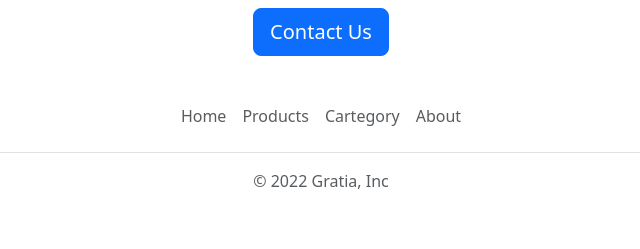
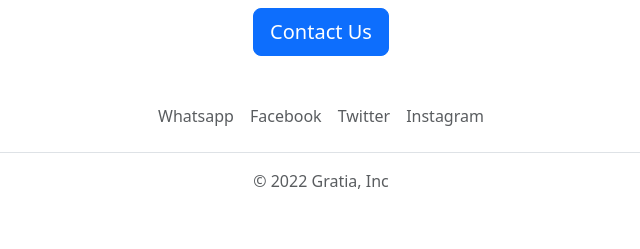
Before and after one commit to CalebMtuwetaM/web-dev, a Flask app: template templates/home.html in a window 1280 px wide. Shown: the part 810-1059 px from the top of the page, without its empty margins (319-959 px from the left). Run offline with Flask 3, Linux system fonts and the light colour scheme; the template is opened without the code that fills it, so the values that code supplies are empty.

Commit message:
added social media tags

```diff
--- a/templates/footer.html
+++ b/templates/footer.html
@@ -1,11 +1,11 @@
 <div class="container">
   <footer class="py-3 my-4">
     <ul class="nav justify-content-center border-bottom pb-3 mb-3">
-      <li class="nav-item"><a  target="_blank" href="https://gratia-shopping.onrender.com/" class="nav-link px-2 text-muted">Home</a></li>
-      <li class="nav-item"><a  target="_blank" href="https://gratia-shopping.onrender.com/" class="nav-link px-2 text-muted">Products</a></li>
+      <li class="nav-item"><a  target="_blank" href="https://wa.me/<0746945645.>" class="nav-link px-2 text-muted">Whatsapp</a></li>
+      <li class="nav-item"><a  target="_blank" href="https://web.facebook.com/caleb.mtuweta" class="nav-link px-2 text-muted">Facebook</a></li>
 
-      <li class="nav-item"><a target="_blank" href="https://gratia-shopping.onrender.com/" class="nav-link px-2 text-muted">Cartegory</a></li>
-      <li class="nav-item"><a  target="_blank" href="https://gratia-shopping.onrender.com/" class="nav-link px-2 text-muted">About</a></li>
+      <li class="nav-item"><a target="_blank" href="https://twitter.com/GratiaPremium" class="nav-link px-2 text-muted">Twitter</a></li>
+      <li class="nav-item"><a  target="_blank" href="https://www.instagram.com/gratia_premium/" class="nav-link px-2 text-muted">Instagram</a></li>
     </ul>
     <p class="text-center text-muted">&copy; 2022 Gratia, Inc</p>
   </footer>
```
